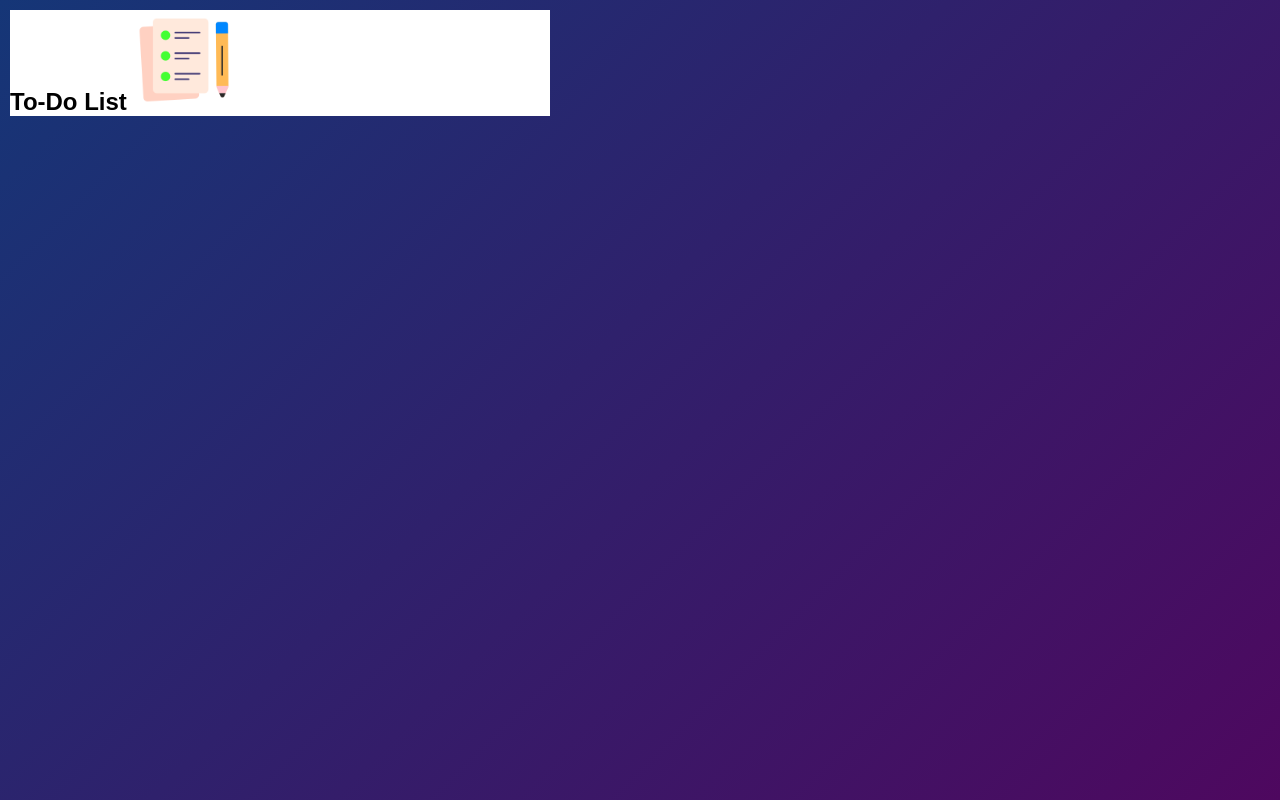
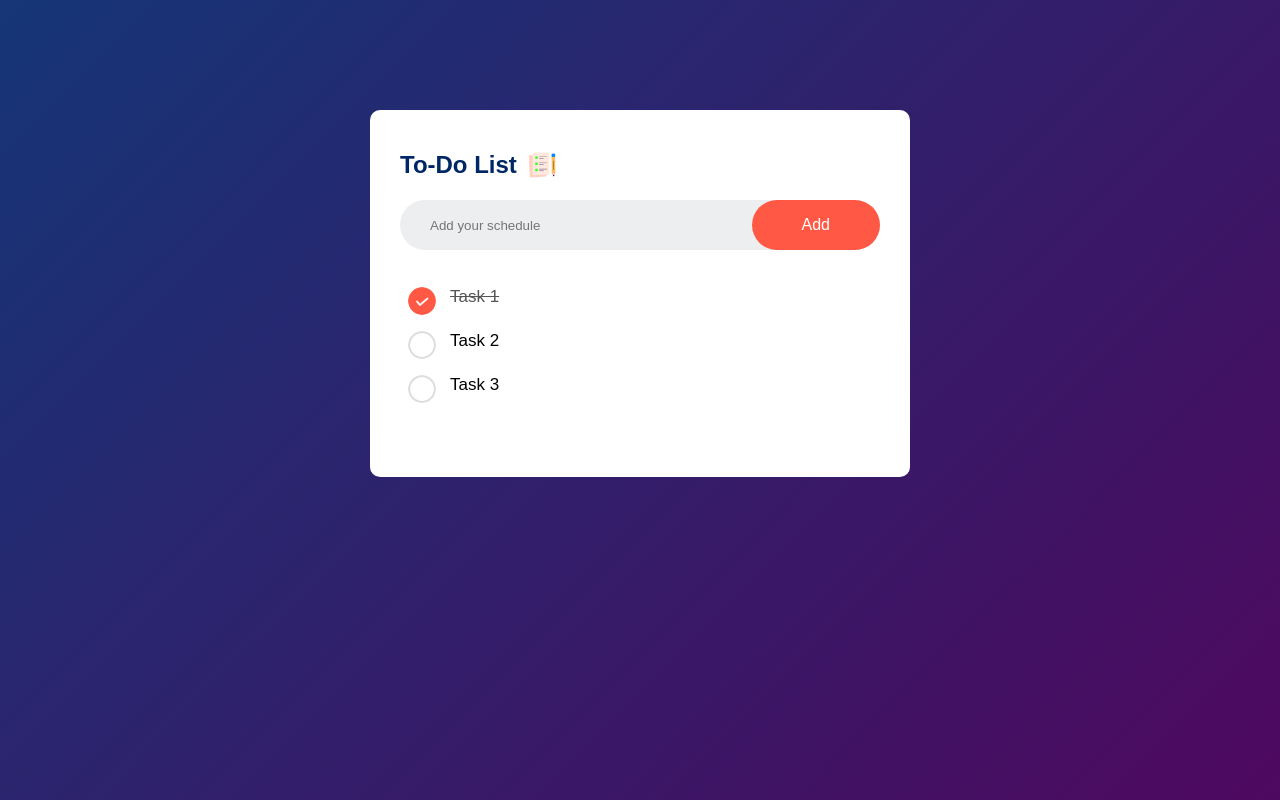
Before and after one commit to DanonymousCoder/To-do-List, a plain HTML site: page index.html in a window 1280 px wide. Drawn offline with Linux system fonts and the light colour scheme.

Commit message:
Added all that is needed for It to look good it but remains the functionality

```diff
--- a/index.html
+++ b/index.html
@@ -10,6 +10,15 @@
     <div class="container">
         <div class="todo-app">
             <h2>To-Do List <img src="./images/icon.png" alt="icon"></h2>
+            <div class="row">
+                <input type="text" id="input-box" placeholder="Add your schedule">
+                <button>Add</button>
+            </div>
+            <ul id="list-container">
+                <li class="checked">Task 1</li>
+                <li>Task 2</li>
+                <li>Task 3</li>
+            </ul>
         </div>
     </div>
 </body>
--- a/style.css
+++ b/style.css
@@ -14,4 +14,70 @@
     width: 100%;
     max-width: 540px;
     background: #ffff;
+    margin: 100px auto 20px;
+    padding: 40px 30px 70px;
+    border-radius: 10px;
 }
+.todo-app h2 {
+    color: #002765;
+    display: flex;
+    align-items: center;
+    margin-bottom: 20px;
+}
+.todo-app h2 img {
+    width: 30px;
+    margin-left: 10px;
+}
+.row {
+    display: flex;
+    justify-content: space-between;
+    align-items: center;
+    background: #edeef0;
+    border-radius: 30px;
+    padding-left: 20px;
+    margin-bottom: 25px;
+}
+input {
+    flex: 1;
+    border: none;
+    outline: none;
+    background: transparent;
+    padding: 10px;
+}
+button {
+    border: none;
+    outline: none;
+    padding: 16px 50px;
+    color: #ffff;
+    background: #ff5945;
+    font-size: 16px;
+    cursor: pointer;
+    border-radius: 40px;
+}
+ul li {
+    list-style: none;
+    font-size: 17px;
+    padding: 12px 8px 12px 50px;
+    user-select: none;
+    cursor: pointer;
+    position: relative;
+}
+ul li::before {
+    content: " ";
+    position: absolute;
+    height: 28px;
+    width: 28px;
+    border-radius: 50%;
+    background-image: url("./images/unchecked.png");
+    background-size: cover;
+    background-position: center;
+    top: 12px;
+    left: 8px;
+}
+ul li.checked {
+    color: #555;
+    text-decoration: line-through;
+}
+ul li.checked::before {
+    background-image: url("./images/checked.png");
+}
```
